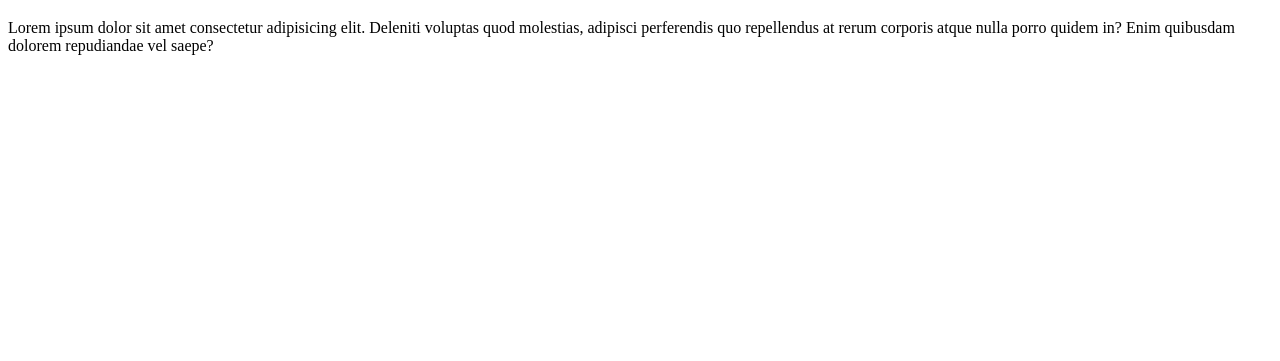
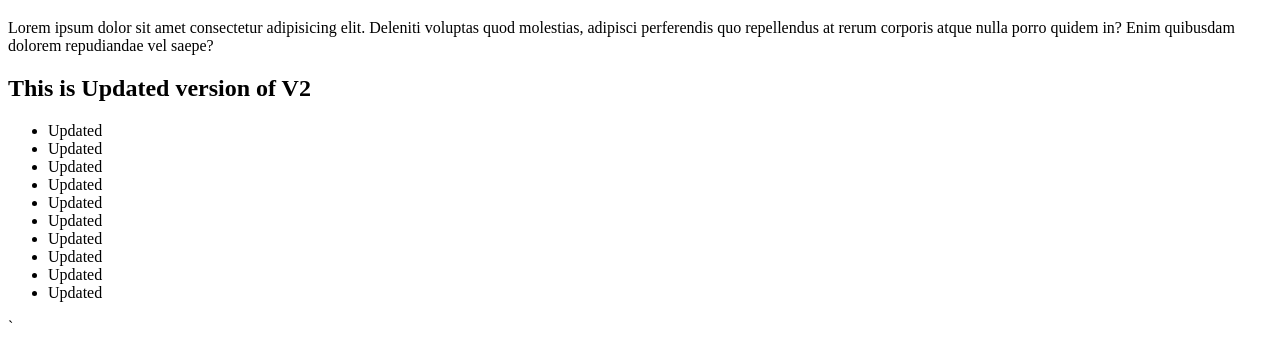
Before and after one commit to vamsee1317/simpleCal, a plain HTML site: page index.html in a window 1280 px wide. Shown: the part 61-422 px from the top of the page. Drawn offline with Linux system fonts and the light colour scheme.

Commit message:
Updated 2.2

```diff
--- a/index.html
+++ b/index.html
@@ -9,5 +9,18 @@
     <h1>This is the firstRelease</h1>
     <p>Lorem ipsum dolor sit amet consectetur adipisicing elit. Deleniti voluptas quod molestias, adipisci perferendis quo repellendus at rerum corporis atque nulla porro quidem in? Enim quibusdam dolorem repudiandae vel saepe?</p>
 
+    <h2>This is Updated version of V2</h2>
+    <ul>
+        <li>Updated</li>
+        <li>Updated</li>
+        <li>Updated</li>
+        <li>Updated</li>
+        <li>Updated</li>
+        <li>Updated</li>
+        <li>Updated</li>
+        <li>Updated</li>
+        <li>Updated</li>
+        <li>Updated</li>
+    </ul>`
 </body>
 </html>
```
